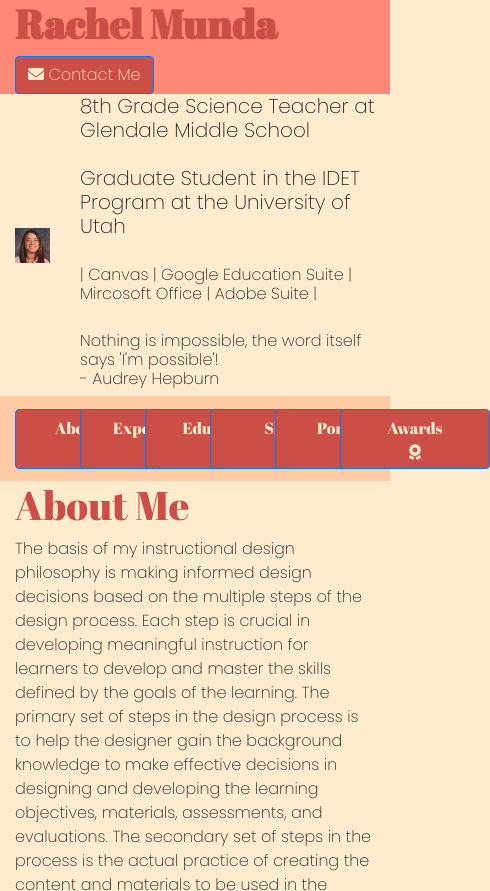
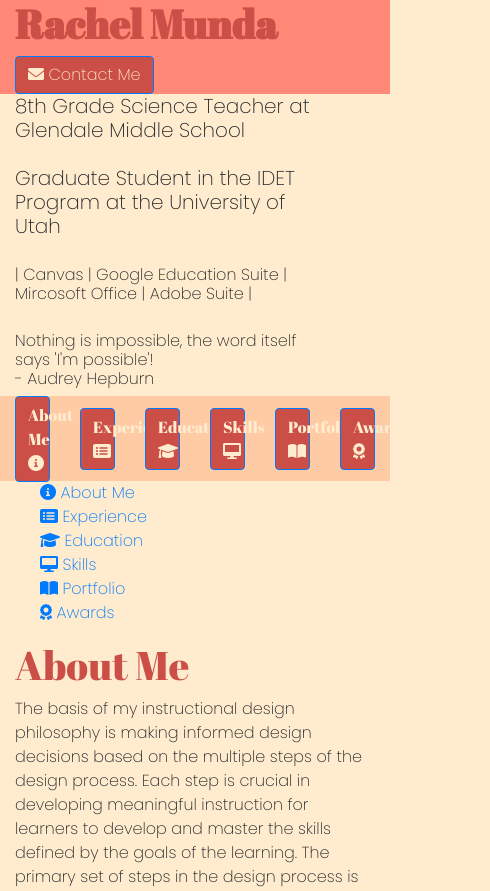
Before and after one commit to racheljmunda/EDPS6560_Rachel_Munda, a plain HTML site: page index.html in a window 390 px wide. Shown: the top 891 px of the page, 490 px wide, since content can reach past the window. Drawn offline with nearby package versions, Linux system fonts and the light colour scheme.

Commit message:
Update index.html

```diff
--- a/index.html
+++ b/index.html
@@ -50,7 +50,7 @@
 
             <!-- This is row 2 -->
 			<div id="profile" class="row justify-content-between align-items-center">
-				<div class="col-2" >
+				<div class="col-2 d-none d-md-block" > <!--image is hidden if the screen is small-->
                     <img src="img/profile.jpeg" alt="Rachel Munda Headshot" height="auto" width="100%" />
 				</div>
 				<div class="col-10">
@@ -61,47 +61,63 @@
 			</div>
 
             <!-- This is row 3 -->
-            <div id="nav-horizontal" class="row justify-content-around align-items-center">
+            <nav id="nav-horizontal" class="row justify-content-around align-items-center">
                 <div class="col-2">
-                    <a href="#sec_abo" class="btn btn-outline-primary"; role="button" style="height:60px;width:150px">
+                    <a href="#sec_abo" class="btn btn-outline-primary"; role="button" style="height:100%;width:100%">
 						<span>About Me</span><br />
                         <i class="fa-solid fa-circle-info"></i>
 					</a>
 				</div>
                 <div class="col-2">
-                    <a href="#sec_exp" class="btn btn-outline-primary" role="button" style="height:60px;width:150px">
+                    <a href="#sec_exp" class="btn btn-outline-primary" role="button" style="height:100%;width:100%">
 						<span>Experience</span><br />
                         <i class="fa-solid fa-rectangle-list"></i>
 					</a>
 				</div>
                 <div class="col-2">
-                    <a href="#sec_edu" class="btn btn-outline-primary" role="button" style="height:60px;width:150px">
+                    <a href="#sec_edu" class="btn btn-outline-primary" role="button" style="height:100%;width:100%">
 						<span>Education</span><br />
                         <i class="fa-solid fa-graduation-cap"></i>
                     </a>
 				</div>
                 <div class="col-2">
-                    <a href="#sec_ski" class="btn btn-outline-primary" role="button" style="height:60px;width:150px">
+                    <a href="#sec_ski" class="btn btn-outline-primary" role="button" style="height:100%;width:100%">
 						<span>Skills</span><br />
 						<i class="fa-solid fa-desktop"></i>
 					</a>
 				</div>
                 <div class="col-2">
-                    <a href="projects/1.html" class="btn btn-outline-primary" role="button" style="height:60px;width:150px">
+                    <a href="projects/1.html" class="btn btn-outline-primary" role="button" style="height:100%;width:100%">
 						<span>Portfolio</span><br />
                         <i class="fa-solid fa-book-open"></i>
                     </a>
 				</div>
                 <div class="col-2">
-                    <a href="#sec_awd" class="btn btn-outline-primary" role="button" style="height:60px;width:150px">
+                    <a href="#sec_awd" class="btn btn-outline-primary" role="button" style="height:100%;width:100%">
 						<span>Awards</span><br />
                         <i class="fa-solid fa-award"></i>
                     </a>
 				</div>
-			</div>
+			</nav>
 
 
-		<div id="sec_abo" >
+            <!-- This is row 4 only visible when screen is xs-->
+            <nav id="nav-list" class="row align-items-start d-block d-sm-none">
+
+            <ul style="list-style-type:none;">
+				<li><a href="#sec_abo" ><span><i class="fa-solid fa-circle-info"></i>  About Me</span></a></li>
+                <li><a href="#sec_exp" ><span><i class="fa-solid fa-rectangle-list"></i>  Experience</span></a></li>
+                <li><a href="#sec_edu" ><span><i class="fa-solid fa-graduation-cap"></i>  Education</span></a></li>
+                <li><a href="#sec_ski" ><span><i class="fa-solid fa-desktop"></i>  Skills</span></a></li>
+                <li><a href="projects/1.html"><span><i class="fa-solid fa-book-open"></i>  Portfolio</span></a></li>
+                <li><a href="#sec_awd" ><span><i class="fa-solid fa-award"></i>  Awards</span></a></li>
+
+
+			</ul>
+            </nav>
+
+
+        <div id="sec_abo">
 			<!-- Start About Me Section -->
 			<h1>About Me</h1>
 			<p>
@@ -132,7 +148,8 @@
 		</div>
 		<!-- End About Me Section -->
 
-		<div id="sec_exp" style="background-color: blanchedalmond">
+		<div id="sec_exp">
+
 			<!-- Start Experience Section -->
 			<h1>Experience</h1>
  			<h2>Middle School Science Teacher</h2>
```
